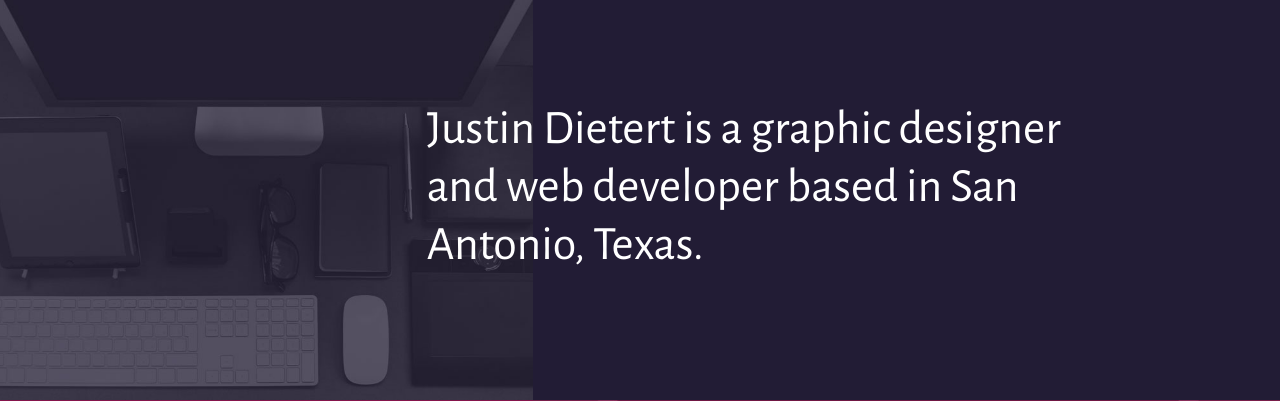
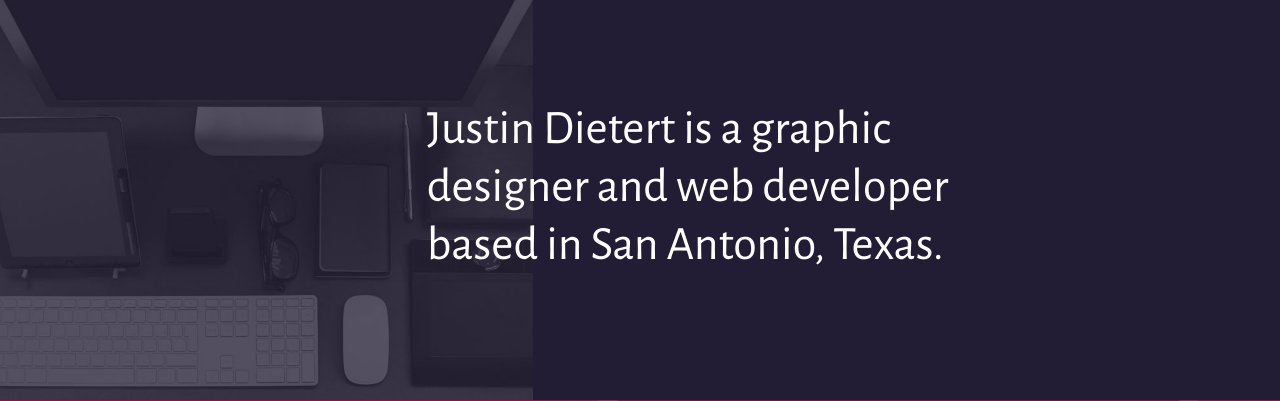
Before and after one commit to justindietert/codeup.dev, a PHP site: page /portfolio.html in a window 1280 px wide. Shown: the part 80-481 px from the top of the page. Run offline with PHP 8.4, Linux system fonts and the light colour scheme; some libraries are stand-ins or nearby versions.

Commit message:
added max-width to main header text

```diff
--- a/public/css/main.css
+++ b/public/css/main.css
@@ -30,6 +30,10 @@ h1 {
 
 .header-bold {
     font-weight: 400;
+}
+
+.header-block {
+    max-width: 600px;
 }
 
 h2 {
--- a/public/portfolio.html
+++ b/public/portfolio.html
@@ -74,7 +74,9 @@
     <div class="row rel">
       <div class="col-md-5 feature feature-img feature-img-desktop indigo"></div>
       <div class="col-md-7 col-md-offset-4 hidden-xs hidden-sm float-over-main top">
-        <h1 class="white-text">Justin Dietert is a graphic designer and&nbsp;web developer based in San Antonio,&nbsp;<span class="fancy_title">Te</span>xas.</h1>
+        <div class="header-block">
+          <h1 class="white-text">Justin Dietert is a graphic designer and&nbsp;web developer based in San Antonio,&nbsp;<span class="fancy_title">Te</span>xas.</h1>
+        </div>
       </div>
       <div class="col-md-7 feature indigo hidden-xs hidden-sm"></div>
     </div>
```
